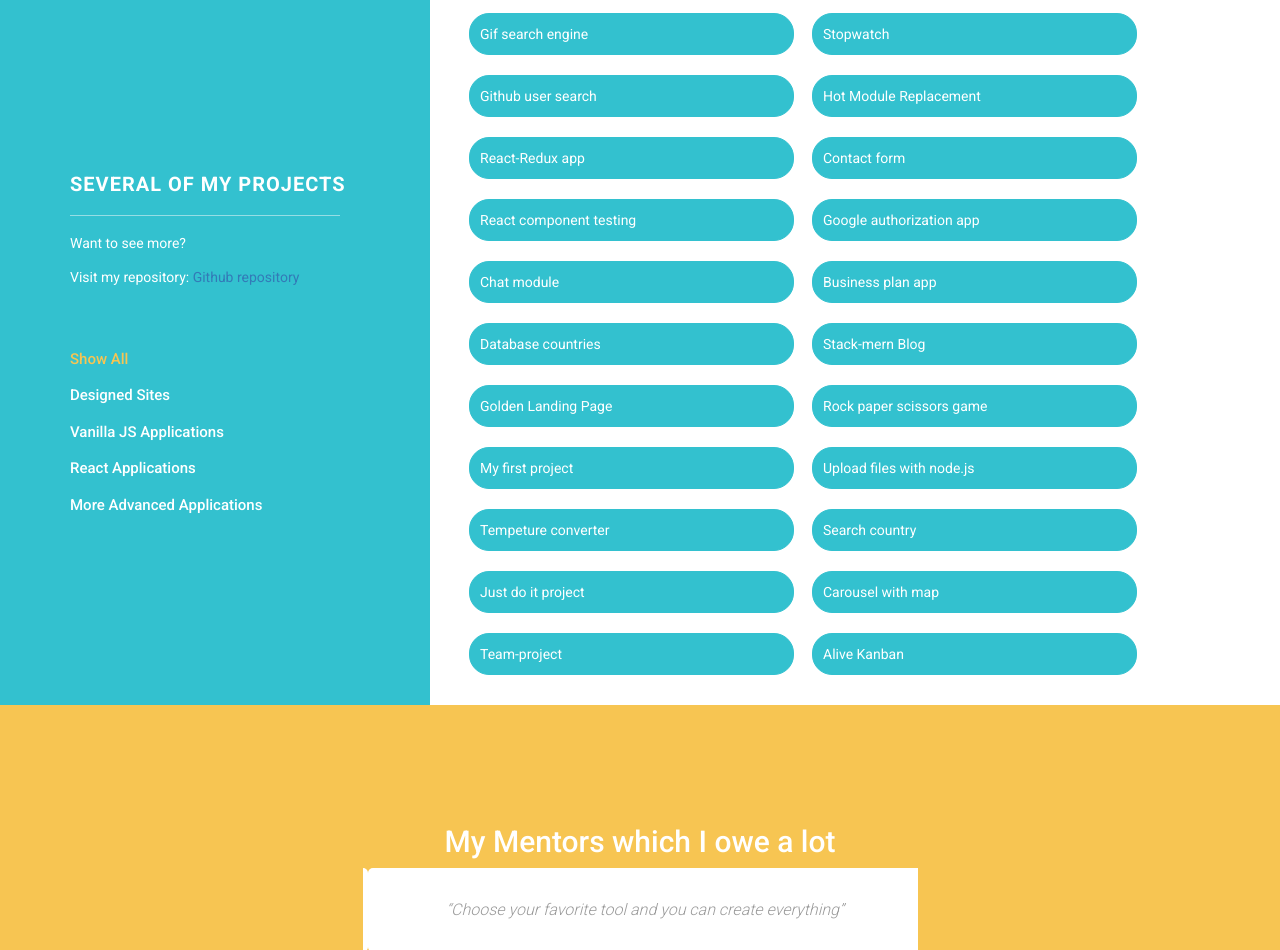
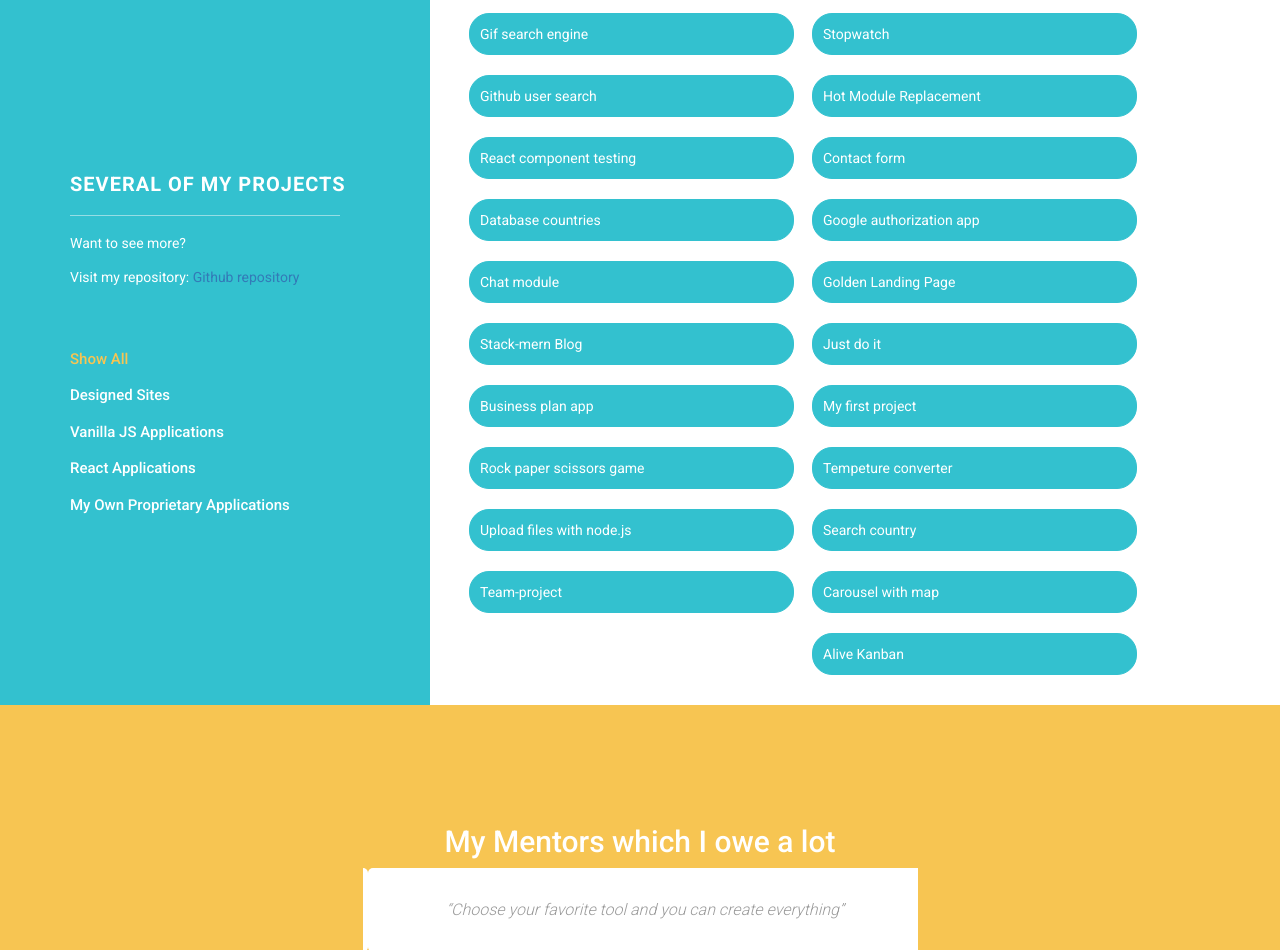
Before and after one commit to MichalAW/00.Portfolio, a website with bundled scripts: page index.html in a window 1280 px wide. Shown: the part 2834-3784 px from the top of the page. Built offline with nearby package versions, Linux system fonts and the light colour scheme.

Commit message:
raplace, add couple own apps

```diff
--- a/index.html
+++ b/index.html
@@ -272,7 +272,7 @@
                                     <li class="filter" data-filter="branding"><span>Designed sites</span></li>
                                     <li class="filter" data-filter="graphic"><span>Vanilla JS applications</span></li>
                                     <li class="filter" data-filter="nature"><span>React applications</span></li>
-                                    <li class="filter" data-filter="animation"><span>More advanced applications</span></li>
+                                    <li class="filter" data-filter="animation"><span>My own proprietary applications</span></li>
                                 </ul>
                             </div>
                         </div>
@@ -312,14 +312,14 @@
                                     <div class="col-md-6 col-sm-6 project-item mix nature">
                                         <div class="thumb container-thumb">
                                             <div class="image contener-span">
-                                                <a href=" https://github.com/MichalAW/27.7.React-Redux.git"
-                                                 target="_blank">React-Redux app</a>
+                                                <a href="https://github.com/MichalAW/32.6.React-component-testing.git"
+                                                    target="_blank">React component testing</a>
                                             </div>
                                         </div>
                                         <div class="thumb container-thumb">
                                             <div class="image contener-span">
-                                                <a href="https://github.com/MichalAW/32.6.React-component-testing.git"
-                                                    target="_blank">React component testing</a>
+                                                <a href="https://github.com/MichalAW/28.App-Database-countries.git"
+                                                    target="_blank">Database countries</a>
                                             </div>
                                         </div>
                                     </div>
@@ -346,8 +346,21 @@
                                         </div>
                                         <div class="thumb container-thumb">
                                             <div class="image contener-span">
-                                                <a href="https://github.com/MichalAW/28.App-Database-countries.git"
-                                                    target="_blank">Database countries</a>
+                                                <a href="https://stack-mern-app.herokuapp.com/" target="_blank">Stack-mern Blog</a>
+                                            </div>
+                                        </div>
+                                    </div>
+                                    <div class="col-md-6 col-sm-6 project-item mix animation">
+                                        <div class="thumb container-thumb">
+                                            <div class="image contener-span">
+                                                <a href="https://michalaw.github.io/7.7.landing-page"
+                                                target="_blank">Golden Landing Page</a>
+                                            </div>
+                                        </div>
+                                        <div class="thumb container-thumb">
+                                            <div class="image contener-span">
+                                                <a href="https://github.com/MichalAW/12.Individual-project.git"
+                                                    target="_blank">Just do it</a>
                                             </div>
                                         </div>
                                     </div>
@@ -358,20 +371,8 @@
                                                     target="_blank">Business plan app</a>
                                             </div>
                                         </div>
-                                        <div class="thumb container-thumb">
-                                            <div class="image contener-span">
-                                                <a href="https://stack-mern-app.herokuapp.com/"
-                                                    target="_blank">Stack-mern Blog</a>
-                                            </div>
-                                        </div>
                                     </div>
                                     <div class="col-md-6 col-sm-6 project-item mix branding">
-                                        <div class="thumb container-thumb">
-                                            <div class="image contener-span">
-                                                <a href="https://michalaw.github.io/7.7.landing-page"
-                                                    target="_blank">Golden Landing Page</a>
-                                            </div>
-                                        </div>
                                         <div class="thumb container-thumb">
                                             <div class="image contener-span">
                                                 <a href="https://michalaw.github.io/6.First-simple-project/"
@@ -412,18 +413,12 @@
                                     <div class="col-md-6 col-sm-6 project-item mix branding">
                                         <div class="thumb container-thumb">
                                             <div class="image contener-span">
-                                                <a href="https://github.com/MichalAW/12.Individual-project.git"
-                                                    target="_blank">Just do it project</a>
-                                            </div>
-                                        </div>
-                                        <div class="thumb container-thumb">
-                                            <div class="image contener-span">
                                                 <a href="https://github.com/MichalAW/21-24.One-month-team-project.git"
                                                     target="_blank">Team-project</a>
                                             </div>
                                         </div>
                                     </div>
-                                    <div class="col-md-6 col-sm-6 project-item mix graphic ">
+                                    <div class="col-md-6 col-sm-6 project-item mix graphic">
                                         <div class="thumb container-thumb">
                                             <div class="image contener-span">
                                                 <a href="https://michalaw.github.io/14.Flickity-carousel/#carousel-cell5"
```
